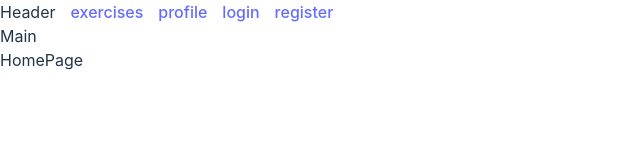
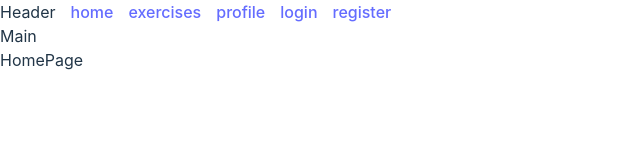
Before and after one commit to Roman921ux/HeavyDutyWeb, a React (Vite) app: page / in a window 1280 px wide. Shown: the top 160 px of the page, without its empty margins (0-640 px from the left). Built offline with nearby package versions, Linux system fonts and the light colour scheme.

Commit message:
Version_0.5.1

```diff
--- a/src/components/Header.jsx
+++ b/src/components/Header.jsx
@@ -5,6 +5,7 @@ function Header() {
   return (
     <Container>
       Header
+      <NavLink to='/'>home</NavLink>
       <NavLink to='/exercises'>exercises</NavLink>
       <NavLink to='/profile'>profile</NavLink>
       <NavLink to='/login'>login</NavLink>
```
